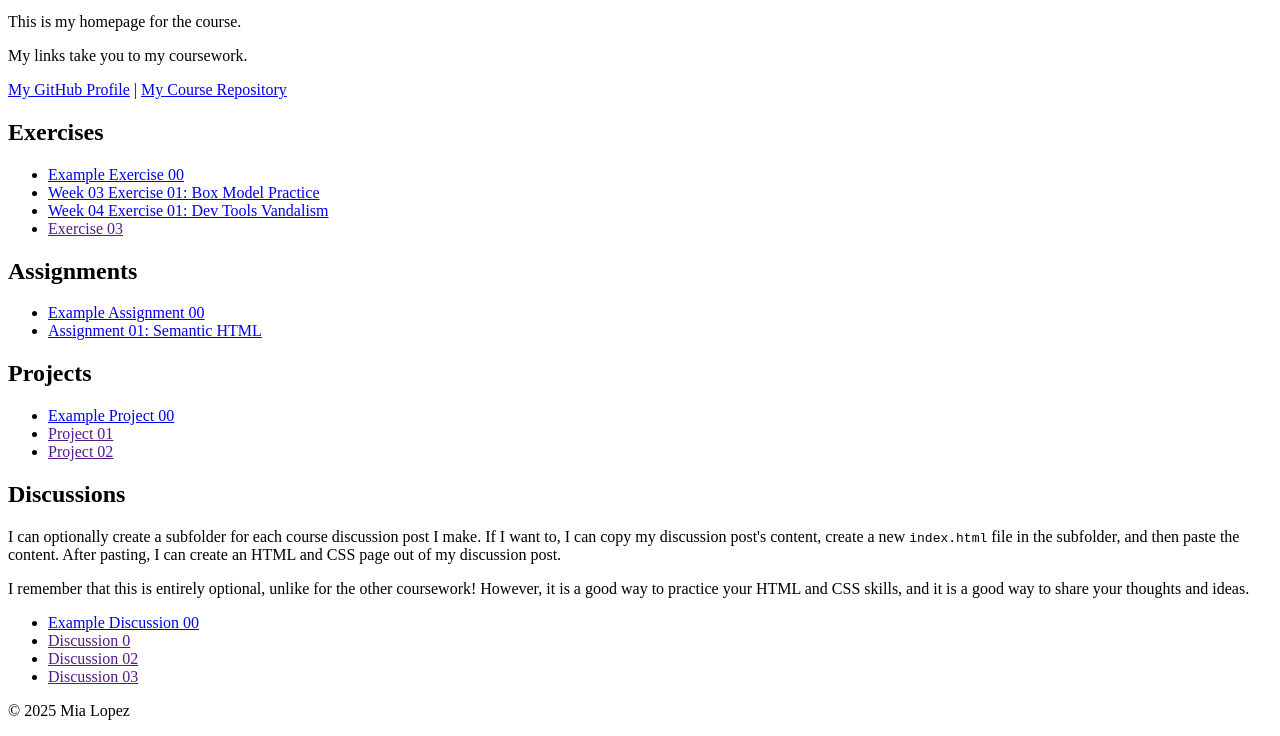
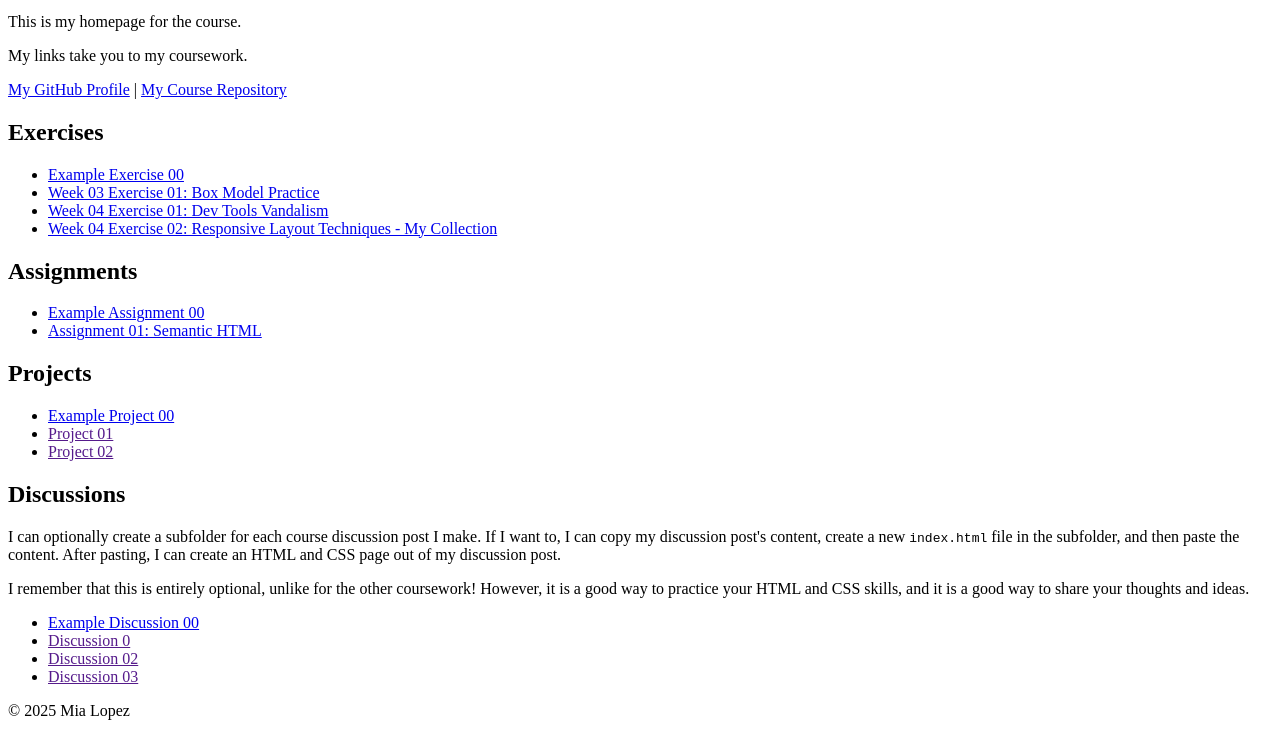
Before and after one commit to mlopez41089-byte/course-portfolio, a plain HTML site: page index.html in a window 1280 px wide. Shown: the part 148-884 px from the top of the page. Drawn offline with Linux system fonts and the light colour scheme.

Commit message:
Update index.html

```diff
--- a/index.html
+++ b/index.html
@@ -71,7 +71,7 @@ Remember: You must create subfolders for each piece of coursework as the semeste
                     </li>
                     <li><a href="week-03-exercise-01/">Week 03 Exercise 01: Box Model Practice</a>
                     <li><a href="week-04-exercise-01/">Week 04 Exercise 01: Dev Tools Vandalism</a>
-                    <li><a href="">Exercise 03</a></li>
+                    <li><a href="week-04-exercise-02/">Week 04 Exercise 02: Responsive Layout Techniques - My Collection</a>
                 </ul>
             </section>
 
```
